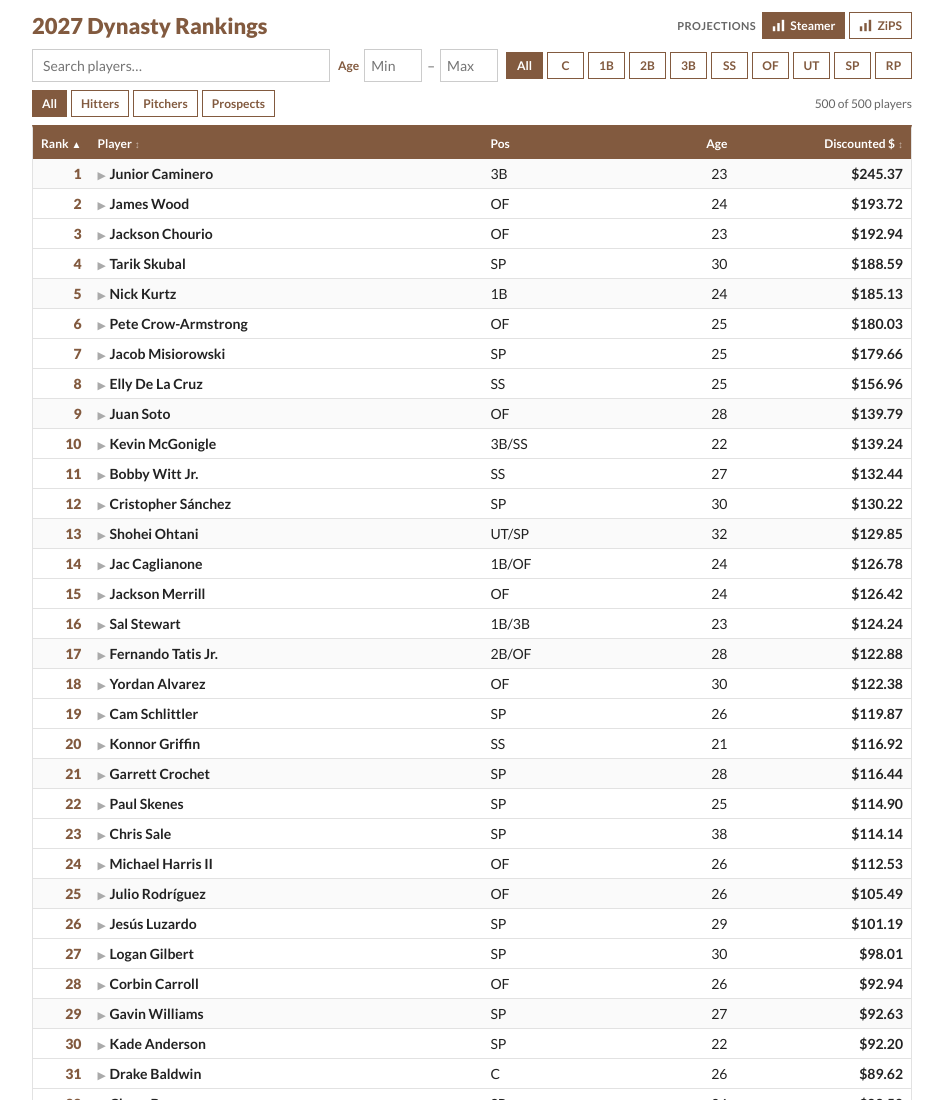
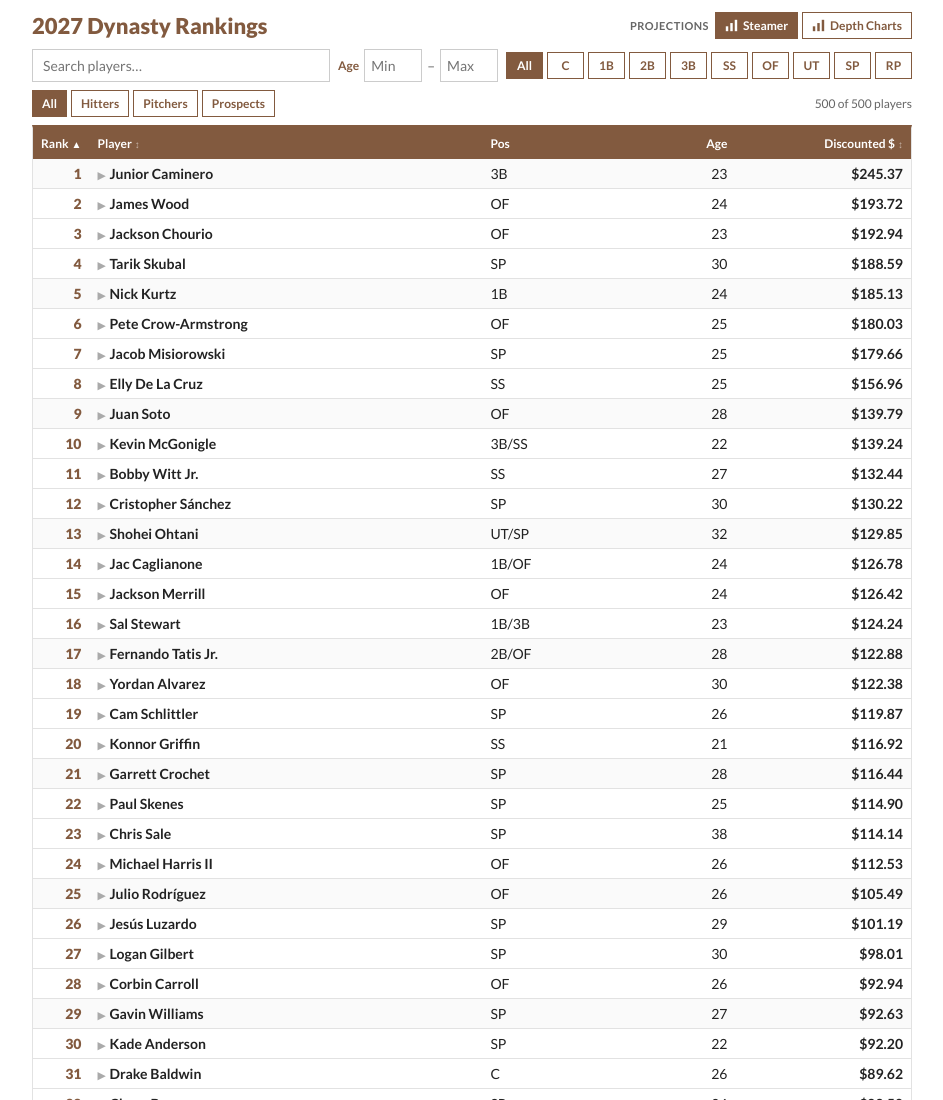
Before and after one commit to jon-vl/RotoGraphs_Dynasty, a plain HTML site: page index.html in a window 1280 px wide. Shown: the top 1100 px of the page, without its empty margins (168-1111 px from the left). Drawn offline with Linux system fonts and the light colour scheme.

Commit message:
Replace ZiPS projection with Depth Charts

```diff
--- a/index.html
+++ b/index.html
@@ -160,7 +160,7 @@ const CONFIG = {
   // { label: "ZiPS", file: "preseason_zips.csv" }
   projections: [
   { label: "Steamer", file: "preseason_steamer.csv" },
-  { label: "ZiPS",    file: "preseason_zips.csv" }
+  { label: "Depth Charts",    file: "preseason_depthcharts.csv" }
 ],
   title:    "2027 Dynasty Rankings",
   caption:  "Source: FanGraphs, Baseball America, The Baseball Cube · Jonathan Vander Lugt",
```
